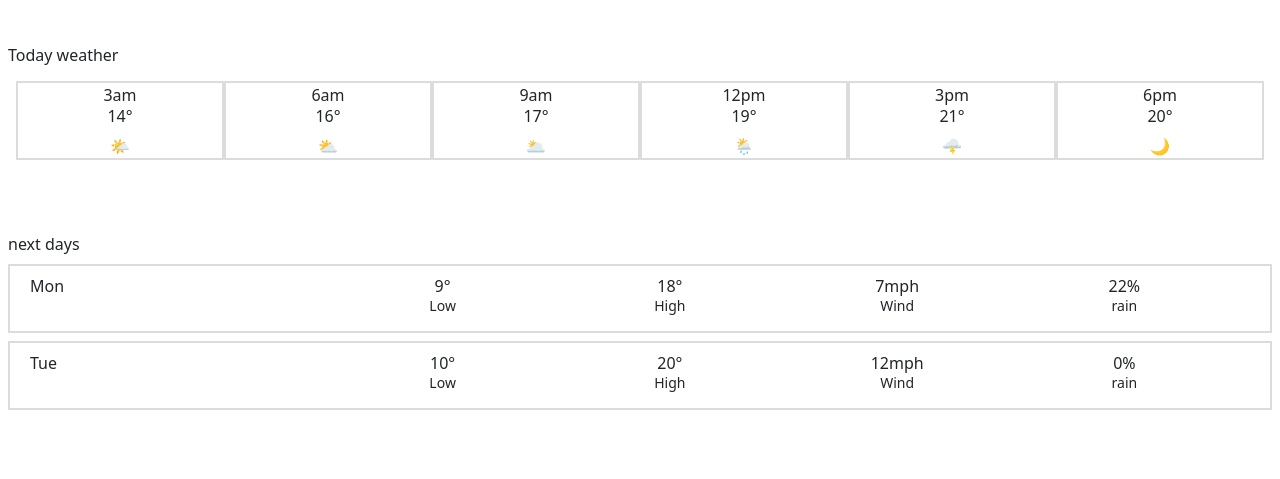
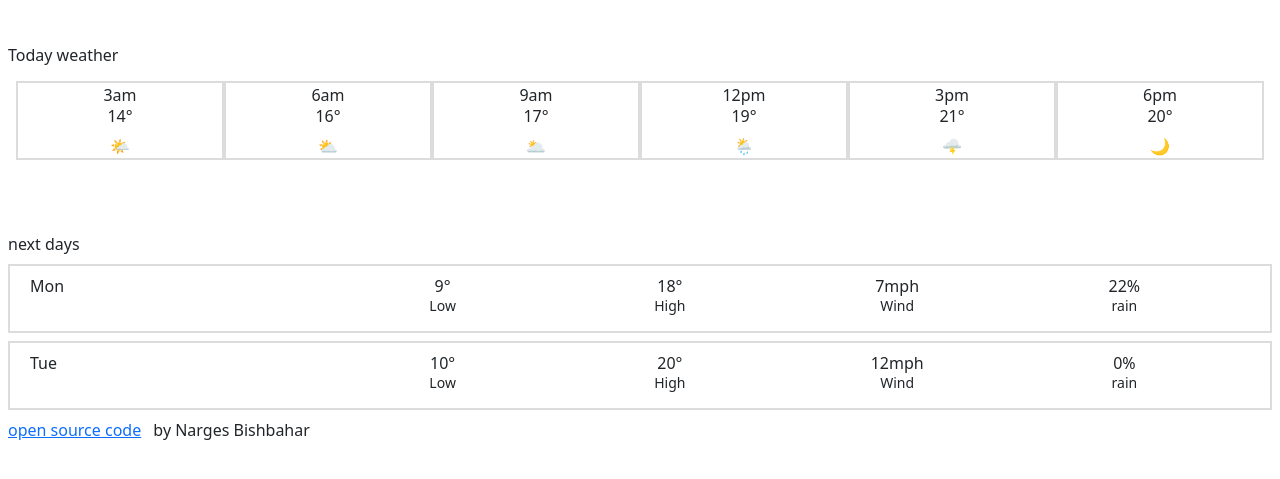
Before and after one commit to bishbahar/week6, a plain HTML site: page index.html in a window 1280 px wide. Shown: the part 295-774 px from the top of the page. Drawn offline with nearby package versions, Linux system fonts and the light colour scheme.

Commit message:
Update index.html

```diff
--- a/index.html
+++ b/index.html
@@ -157,6 +157,7 @@
         </div>
       </div>
     </div>
+    <div><a class="m-2" href="https://github.com/bishbahar/week6">open source code</a> by Narges Bishbahar</div>
     <script src="src/index.js"></script>
   </body>
 </html>
```
